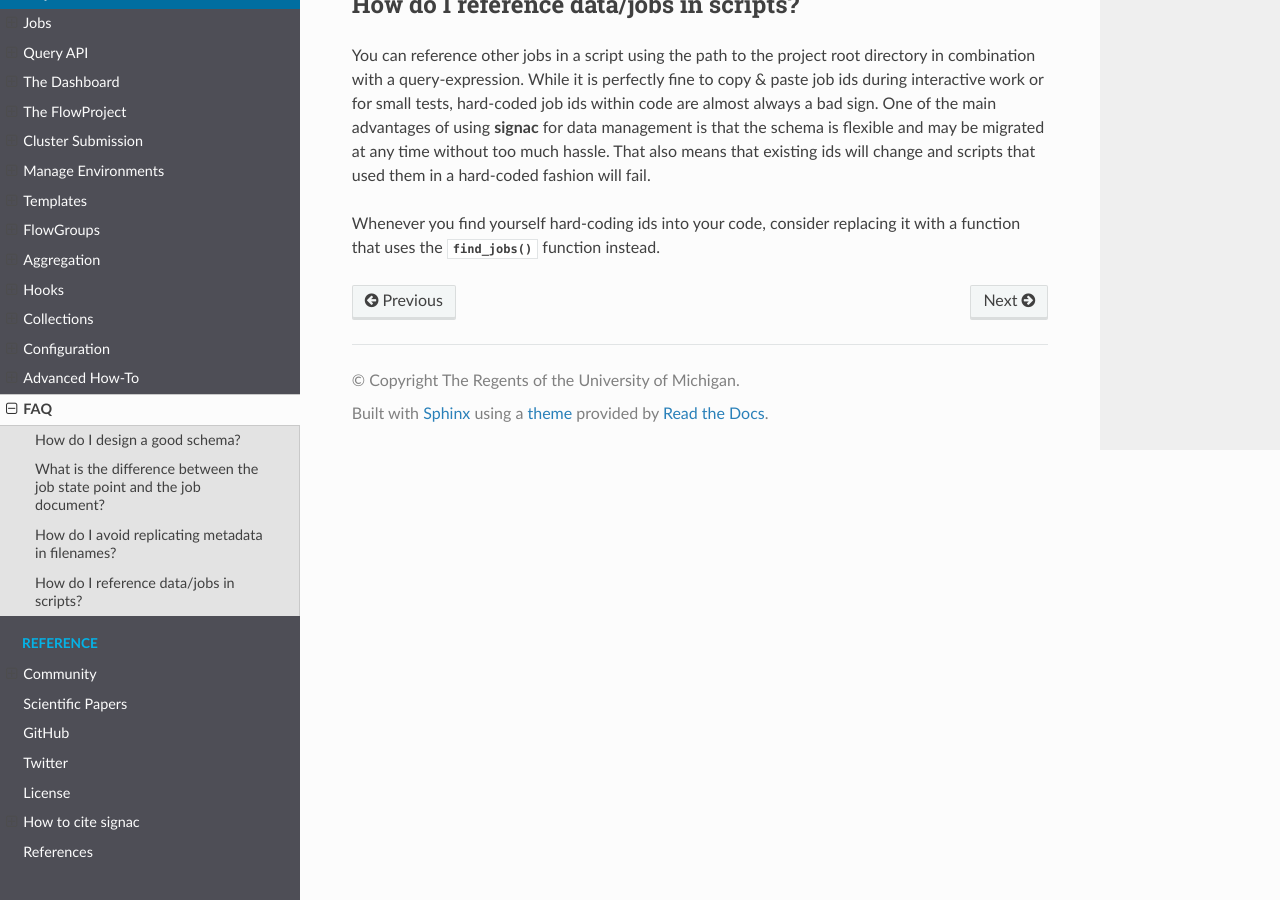
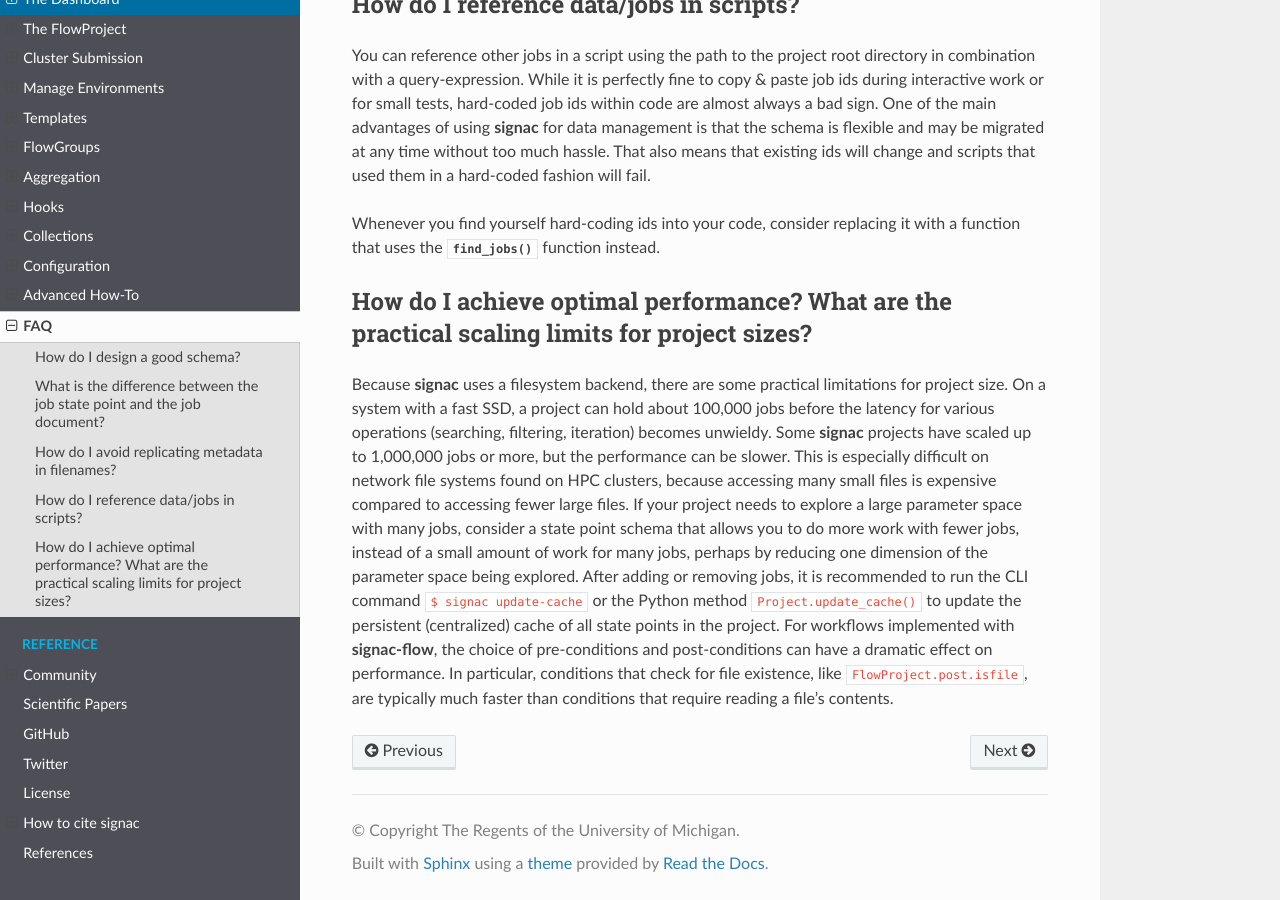
Before and after one commit to glotzerlab/signac-docs, a Sphinx documentation site: the page built from docs/source/tips_and_tricks.rst, in a window 1280 px wide and 900 px high, scrolled down 1543 px. Built offline with Sphinx 7.4.7 and the Read the Docs theme 2.0.0, drawn with Linux system fonts in a browser that asks for light colours.

Commit message:
Add notes on performance

```diff
--- a/docs/source/tips_and_tricks.rst
+++ b/docs/source/tips_and_tricks.rst
@@ -62,3 +62,16 @@
 That also means that existing ids will change and scripts that used them in a hard-coded fashion will fail.
 
 Whenever you find yourself hard-coding ids into your code, consider replacing it with a function that uses the :py:meth:`~.signac.Project.find_jobs` function instead.
+
+
+How do I achieve optimal performance? What are the practical scaling limits for project sizes?
+----------------------------------------------------------------------------------------------
+
+Because **signac** uses a filesystem backend, there are some practical limitations for project size.
+On a system with a fast SSD, a project can hold about 100,000 jobs before the latency for various operations (searching, filtering, iteration) becomes unwieldy.
+Some **signac** projects have scaled up to 1,000,000 jobs or more, but the performance can be slower.
+This is especially difficult on network file systems found on HPC clusters, because accessing many small files is expensive compared to accessing fewer large files.
+If your project needs to explore a large parameter space with many jobs, consider a state point schema that allows you to do more work with fewer jobs, instead of a small amount of work for many jobs, perhaps by reducing one dimension of the parameter space being explored.
+After adding or removing jobs, it is recommended to run the CLI command ``$ signac update-cache`` or the Python method ``Project.update_cache()`` to update the persistent (centralized) cache of all state points in the project.
+For workflows implemented with **signac-flow**, the choice of pre-conditions and post-conditions can have a dramatic effect on performance.
+In particular, conditions that check for file existence, like ``FlowProject.post.isfile``, are typically much faster than conditions that require reading a file's contents.
```
